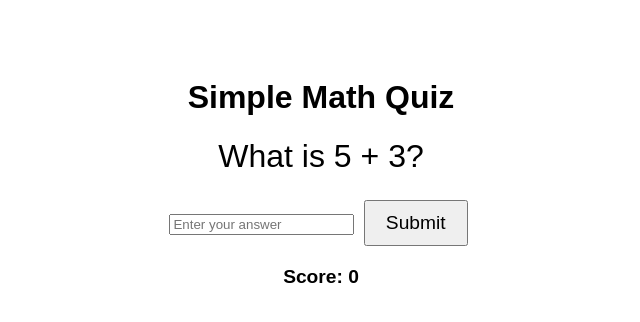
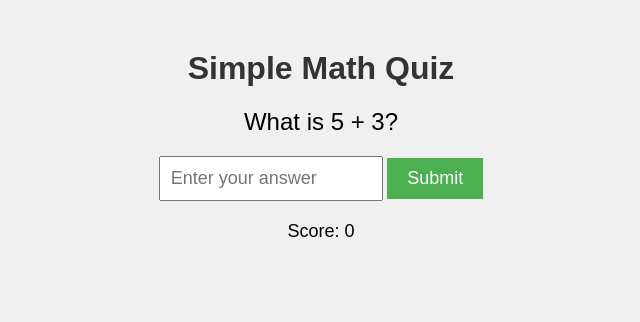
Before and after one commit to kimbloom30-cell/SIMPLE-MATH-GAME, a plain HTML site: page index.html in a window 1280 px wide. Shown: the whole page, without its empty margins (319-959 px from the left). Drawn offline with Linux system fonts and the light colour scheme.

Commit message:
Update style.css

```diff
--- a/style.css
+++ b/style.css
@@ -1,41 +1,45 @@
 body {
     font-family: Arial, sans-serif;
     text-align: center;
-    padding: 50px;
+    margin: 50px;
+    background-color: #f0f0f0;
+}
+
+h1 {
+    color: #333;
 }
 
 #question {
-    font-size: 2em;
+    font-size: 24px;
     margin: 20px 0;
 }
 
-button {
+#answer {
+    padding: 10px;
+    font-size: 18px;
+    width: 200px;
+}
+
+#submit {
     padding: 10px 20px;
-    margin: 5px;
-    font-size: 1.2em;
+    font-size: 18px;
+    background-color: #4CAF50;
+    color: white;
+    border: none;
     cursor: pointer;
 }
 
-button:disabled {
-    opacity: 0.5;
-    cursor: not-allowed;
+#submit:hover {
+    background-color: #45a049;
 }
 
 #feedback {
-    margin: 15px 0;
-    font-size: 1.2em;
+    font-size: 20px;
+    margin: 20px 0;
+    color: #d9534f; /* Red for wrong, green for correct (set in JS) */
 }
 
 #score {
-    font-size: 1.2em;
-    font-weight: bold;
+    font-size: 18px;
+    margin-top: 20px;
 }
-
-@keyframes pop {
-    0% { transform: scale(0.5); opacity: 0; }
-    100% { transform: scale(1); opacity: 1; }
-}
-
-.options button {
-    width: 80px;
-}
```
